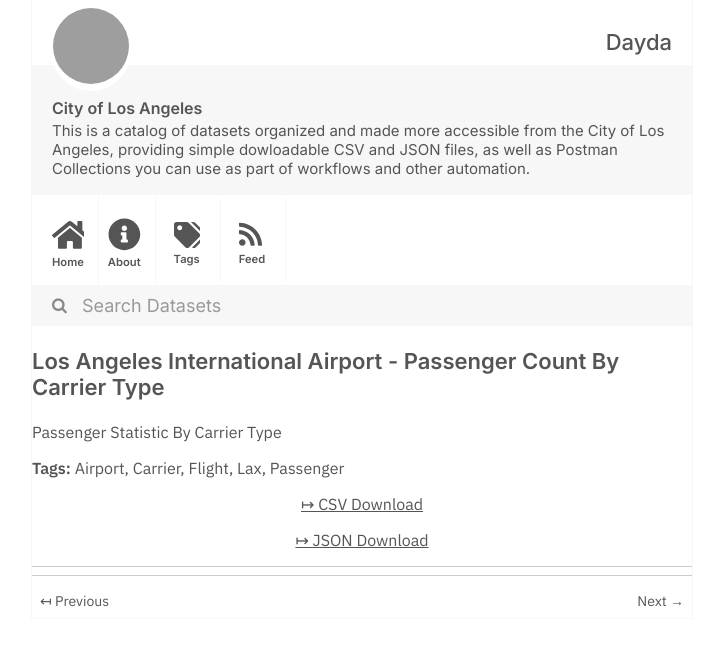
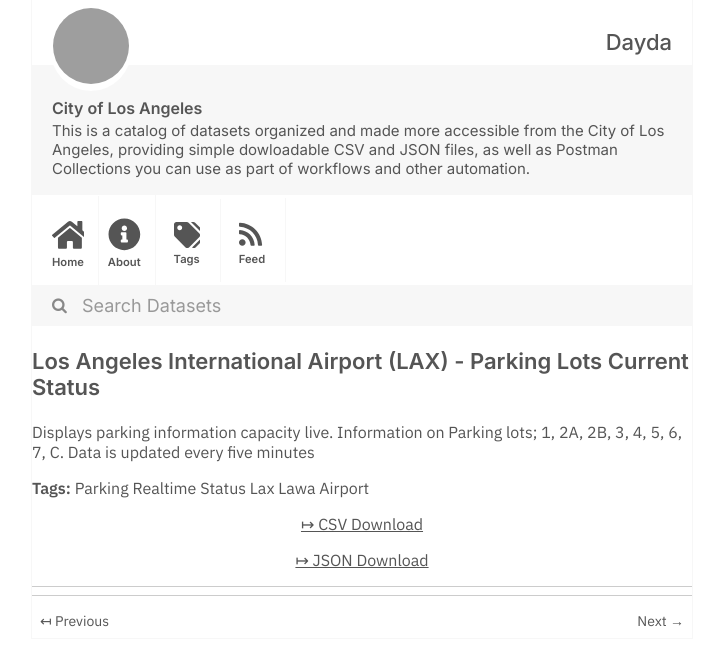
Before and after one commit to dayda-entities/city-of-los-angeles, a Jekyll site: the page built from _posts/2020-11-10-los-angeles-international-airp.md, in a window 1280 px wide, cut to the strip 0-666 px from the top of the page. Shown: the whole strip, without its empty margins (278-997 px from the left). Built offline with Jekyll 4.4.1, drawn with Linux system fonts in a browser that asks for light colours; grey boxes are pictures that could not be loaded.

Commit message:
Publish Data

```diff
--- a/_posts/2020-11-10-los-angeles-international-airp.md
+++ b/_posts/2020-11-10-los-angeles-international-airp.md
@@ -1,20 +1,18 @@
 ---
-title: Los Angeles International Airport - Passenger Count By Carrier Type
-created: '2020-11-10T17:52:17.798512'
-modified: '2020-12-02T15:55:54.289733'
+title: Los Angeles International Airport (LAX) - Parking Lots Current Status
+created: '2020-11-10T17:52:19.015768'
+modified: '2020-12-02T15:56:00.828068'
 state: active
 type: dataset
 tags:
-  - Airport
-  - Carrier
-  - Flight
-  - Lax
-  - Passenger
+  - Parking Realtime Status Lax Lawa Airport
 groups:
   - Local Government
-csv_url: 'https://data.lacity.org/api/views/d3a2-7j6v/rows.csv?accessType=DOWNLOAD'
-json_url: 'https://data.lacity.org/api/views/d3a2-7j6v/rows.json?accessType=DOWNLOAD'
+csv_url: 'https://data.lacity.org/api/views/dik5-hwp6/rows.csv?accessType=DOWNLOAD'
+json_url: 'https://data.lacity.org/api/views/dik5-hwp6/rows.json?accessType=DOWNLOAD'
 layout: post
 
 ---
-Passenger Statistic By Carrier Type
+Displays parking information capacity live.
+Information on Parking lots; 1, 2A, 2B, 3, 4, 5, 6, 7, C.
+Data is updated every five minutes
```
